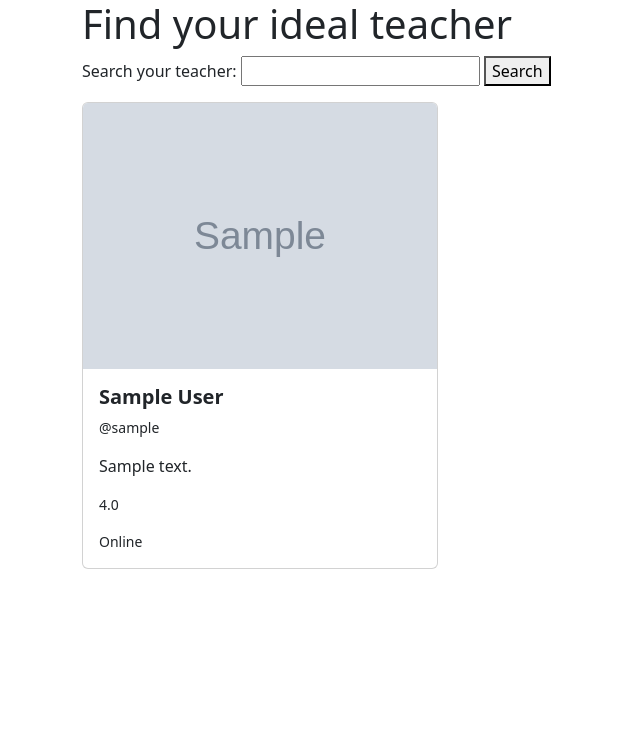
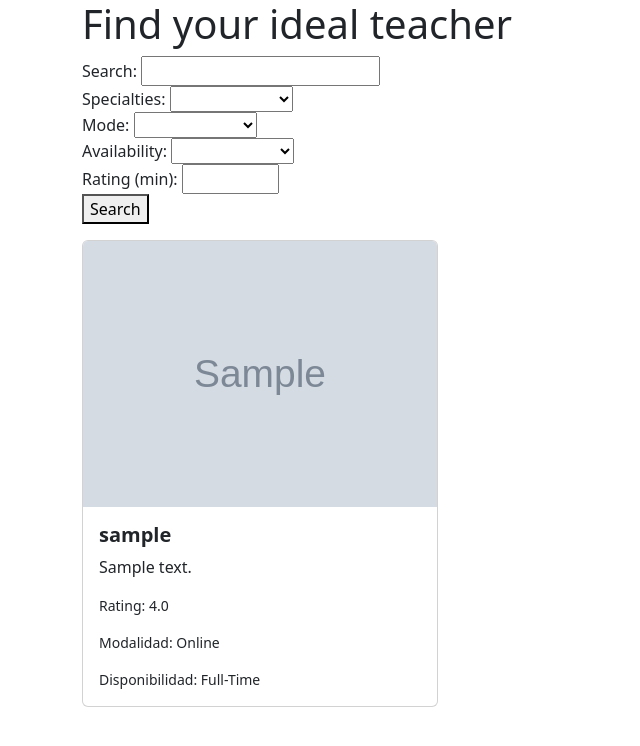
Before and after one commit to jpjimenezq/NexClass, a Django app: template search/templates/teachers.html in a window 1280 px wide. Shown: the top 746 px of the page, without its empty margins (0-640 px from the left). Run offline with Django 5.2, Linux system fonts and the light colour scheme; tables that the repository leaves empty hold one stand-in row (values such as "Sample post"); the template is opened without the code that fills it: values that come from a table or form of the project are taken from there, most other values are stand-ins (such as "Sample title", 1, 10 or a date in 2020); grey boxes marked "Sample" are stand-in pictures.

Commit message:
Completado RF02, Buscador con distintos filtros

```diff
--- a/search/templates/teachers.html
+++ b/search/templates/teachers.html
@@ -1,6 +1,5 @@
 {% extends 'base.html' %}
 {% block content %}
-
 <!DOCTYPE html>
 <html lang="en">
 <head>
@@ -10,25 +9,65 @@
 </head>
 <body>
     <h1>Find your ideal teacher</h1>
-    <form action="" method="GET">
-        <label for="searchTeacher">
-            Search your teacher:
-        </label>
-        <input type="text" id="searchTeacher" name="searchTeacher" value="{{ searchTeacher }}">
+
+    <!-- Formulario de búsqueda -->
+    <form method="GET" action="{% url 'teachers' %}">
+        <div>
+            <label for="searchTeacher">Search: </label>
+            <input type="text" id="searchTeacher" name="searchTeacher" value="{{ request.GET.searchTeacher }}">
+        </div>
+
+        <div>
+            <label for="specialties">Specialties:</label>
+            <select id="specialties" name="specialties">
+                <option value=""></option>
+                {% for key, value in specialties %}
+                    <option value="{{ key }}" {% if request.GET.specialties == key %}selected{% endif %}>{{ value }}</option>
+                {% endfor %}
+            </select>
+        </div>
+
+        <div>
+            <label for="mode">Mode:</label>
+            <select id="mode" name="mode">
+                <option value=""></option>
+                {% for key, value in modes %}
+                    <option value="{{ key }}" {% if request.GET.mode == key %}selected{% endif %}>{{ value }}</option>
+                {% endfor %}
+            </select>
+        </div>
+
+        <div>
+            <label for="availability">Availability:</label>
+            <select id="availability" name="availability">
+                <option value=""></option>
+                {% for key, value in availabilities %}
+                    <option value="{{ key }}" {% if request.GET.availability == key %}selected{% endif %}>{{ value }}</option>
+                {% endfor %}
+            </select>
+        </div>
+
+        <div>
+            <label for="rating">Rating (min):</label>
+            <input type="number" id="rating" name="rating" min="0" max="5" step="0.1" value="{{ request.GET.rating }}">
+        </div>
+
         <button type="submit">Search</button>
     </form>
 
+
+    <!-- Resultados de búsqueda -->
     <div class="row row-cols-1 row-cols-md-3 g-4">
         {% for teacher in teachers %}
         <div class="col">
             <div class="card">
-                <img class="card-img-top" src="{{ teacher.user.profile_picture.url }}" alt="Profile Picture" />
+                <img class="card-img-top" src="{{ teacher.user.profile_picture.url }}" alt="{{ teacher.user.username }}">
                 <div class="card-body">
-                    <h5 class="card-title fw-bold">{{ teacher.user.name }}</h5>
-                    <p class="card-text"><small>@{{ teacher.user.username }}</small></p>
+                    <h5 class="card-title fw-bold">{{ teacher.user.username }}</h5>
                     <p class="card-text">{{ teacher.biography }}</p>
-                    <p class="card-text"><small>{{ teacher.average_rating }}</small></p>
-                    <p class="card-text"><small>{{ teacher.mode }}</small></p>
+                    <p class="card-text"><small>Rating: {{ teacher.average_rating }}</small></p>
+                    <p class="card-text"><small>Modalidad: {{ teacher.get_mode_display }}</small></p>
+                    <p class="card-text"><small>Disponibilidad: {{ teacher.get_availability_display }}</small></p>
                 </div>
             </div>
         </div>
@@ -36,5 +75,4 @@
     </div>
 </body>
 </html>
-
 {% endblock content %}
--- a/search/urls.py
+++ b/search/urls.py
@@ -1,6 +1,6 @@
-from django.urls import path
+from django.urls import path, include
 from . import views
 
 urlpatterns = [
-    path('teachers', views.teachers, name='teachers'),
+    path('teachers/', views.teachers, name='teachers'),
 ]
```
Also changed, not shown: search/forms.py (added, +20 -0 lines), search/views.py (+32 -5 lines), db.sqlite3, media/profile_photos/WhatsApp_Image_2024-05-07_at_12.22.52.jpeg (deleted), media/profile_photos/logo-for-tutoring-teachers-called--nexclass---mini.png (deleted), media/profile_photos/processed_image.jpg (deleted), users/migrations/0001_initial.py.
